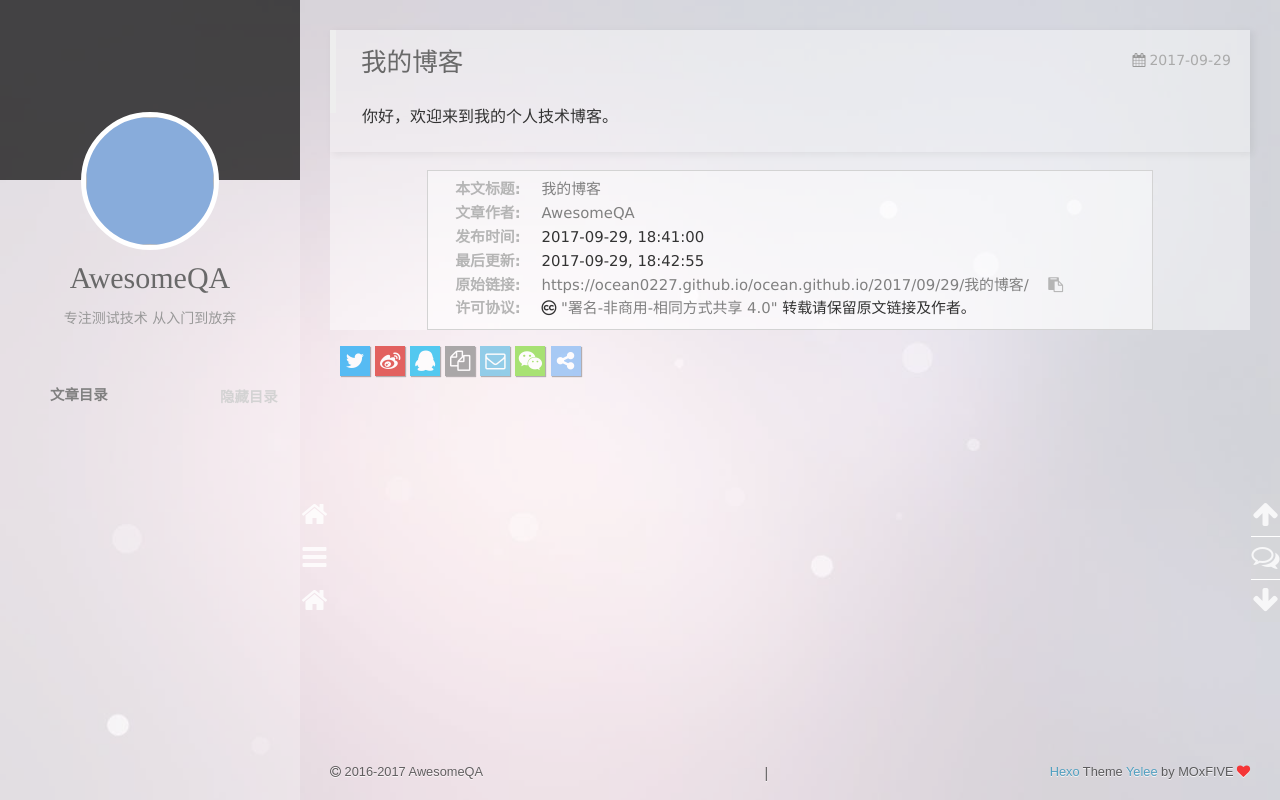
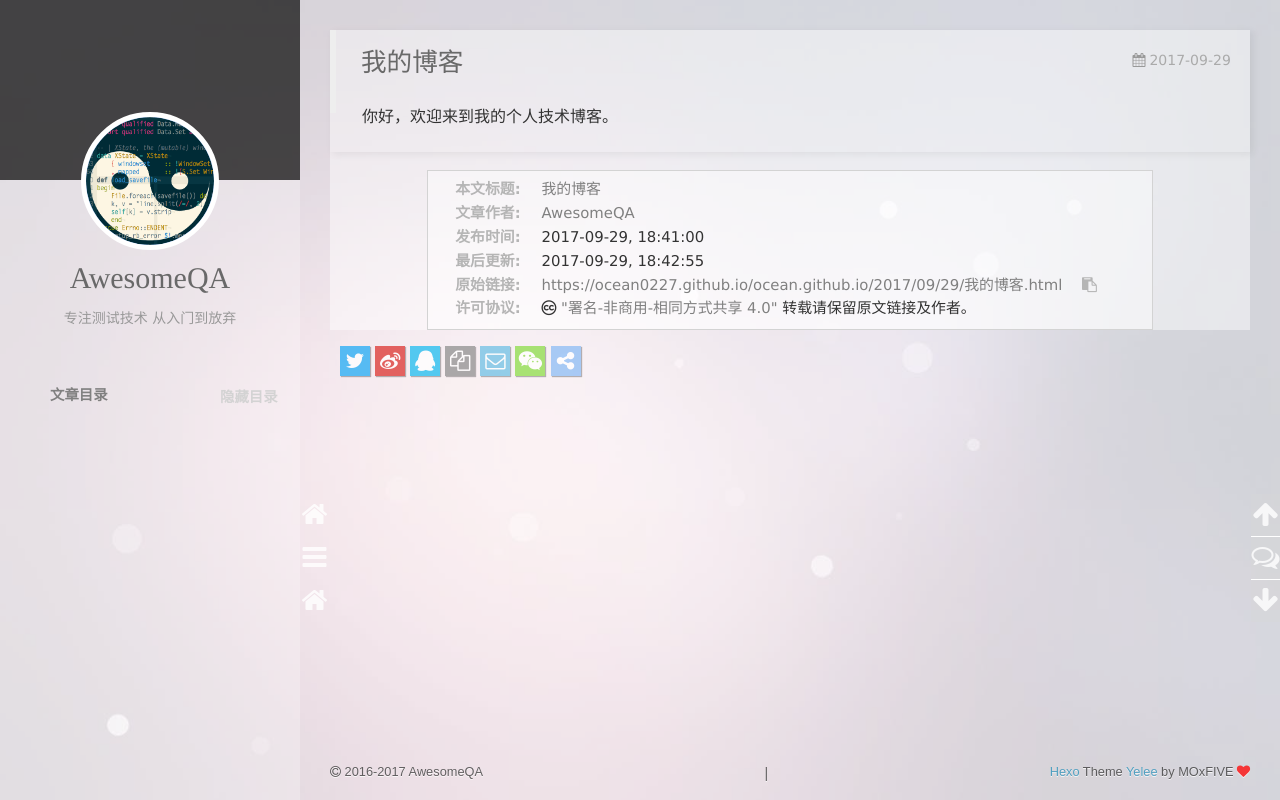
Before and after one commit to Ocean0227/ocean.github.io, a plain HTML site: page 2017/09/29/我的博客.html in a window 1280 px wide. Drawn offline with nearby package versions, Linux system fonts and the light colour scheme; some packages are replaced by stand-ins of ours; a script that the page names is missing.

Commit message:
Site updated: 2017-09-29 21:56:39

```diff
--- a/2017/09/29/我的博客/index.html
+++ b/2017/09/29/我的博客.html
@@ -18,7 +18,7 @@
 <meta name="description" content="你好，欢迎来到我的个人技术博客。">
 <meta property="og:type" content="article">
 <meta property="og:title" content="我的博客">
-<meta property="og:url" content="https://ocean0227.github.io/ocean.github.io/2017/09/29/我的博客/index.html">
+<meta property="og:url" content="https://ocean0227.github.io/ocean.github.io/2017/09/29/我的博客.html">
 <meta property="og:site_name" content="Ocean`s Blog">
 <meta property="og:description" content="你好，欢迎来到我的个人技术博客。">
 <meta property="og:locale" content="zh-Hans">
@@ -97,7 +97,7 @@
 <div class="intrude-less">
     <header id="header" class="inner">
         <a href="/ocean.github.io/" class="profilepic">
-            <img src="/img/avatar.png/img/avatar.png" class="js-avatar">
+            <img src="/img/avatar.png" class="animated zoomIn">
         </a>
         <hgroup>
           <h1 class="header-author"><a href="/ocean.github.io/">AwesomeQA</a></h1>
@@ -264,7 +264,7 @@
       <div class="body-wrap"><article id="post-我的博客" class="article article-type-post" itemscope itemprop="blogPost">
 
     <div class="article-meta">
-      <a href="/ocean.github.io/2017/09/29/我的博客/" class="article-date">
+      <a href="/ocean.github.io/2017/09/29/我的博客.html" class="article-date">
       <time datetime="2017-09-29T10:41:00.000Z" itemprop="datePublished">2017-09-29</time>
 </a>
 
@@ -306,13 +306,13 @@
 
 
     <div class="copyright">
-        <p><span>本文标题:</span><a href="/ocean.github.io/2017/09/29/我的博客/">我的博客</a></p>
+        <p><span>本文标题:</span><a href="/ocean.github.io/2017/09/29/我的博客.html">我的博客</a></p>
         <p><span>文章作者:</span><a href="/" title="回到主页">AwesomeQA</a></p>
         <p><span>发布时间:</span>2017-09-29, 18:41:00</p>
         <p><span>最后更新:</span>2017-09-29, 18:42:55</p>
         <p>
-            <span>原始链接:</span><a class="post-url" href="/ocean.github.io/2017/09/29/我的博客/" title="我的博客">https://ocean0227.github.io/ocean.github.io/2017/09/29/我的博客/</a>
-            <span class="copy-path" data-clipboard-text="原文: https://ocean0227.github.io/ocean.github.io/2017/09/29/我的博客/　　作者: AwesomeQA" title="点击复制文章链接"><i class="fa fa-clipboard"></i></span>
+            <span>原始链接:</span><a class="post-url" href="/ocean.github.io/2017/09/29/我的博客.html" title="我的博客">https://ocean0227.github.io/ocean.github.io/2017/09/29/我的博客.html</a>
+            <span class="copy-path" data-clipboard-text="原文: https://ocean0227.github.io/ocean.github.io/2017/09/29/我的博客.html　　作者: AwesomeQA" title="点击复制文章链接"><i class="fa fa-clipboard"></i></span>
             <script> var clipboard = new Clipboard('.copy-path'); </script>
         </p>
         <p>
@@ -394,7 +394,7 @@
 
     </div>
 
-    <ul class="post-list"><li class="post-list-item"><a class="post-list-link" href="/ocean.github.io/2017/09/29/我的博客/">我的博客</a></li></ul>
+    <ul class="post-list"><li class="post-list-item"><a class="post-list-link" href="/ocean.github.io/2017/09/29/我的博客.html">我的博客</a></li></ul>
 
 
 
```
Also changed, not shown: 404.html (+1 -1 lines), about/index.html (+1 -1 lines), archives/2017/09/index.html (+3 -3 lines), archives/2017/index.html (+3 -3 lines), archives/index.html (+3 -3 lines), index.html (+3 -3 lines), tags/index.html (+1 -1 lines).
